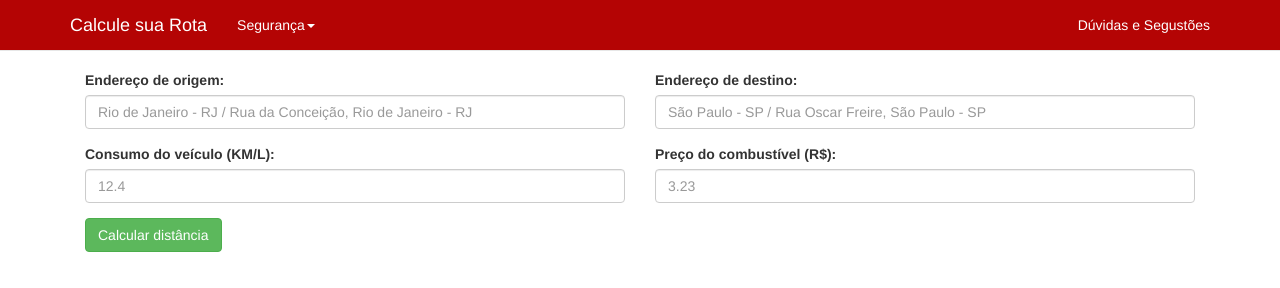
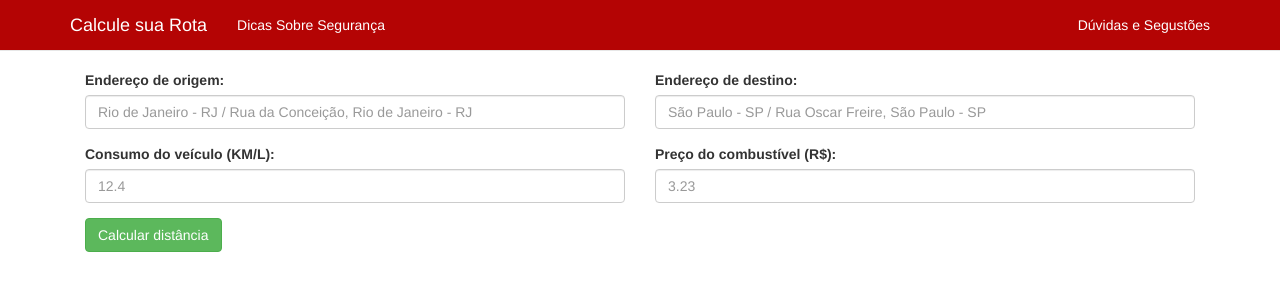
Before and after one commit to ArthurPedralli/projetoIntegrador2015, a PHP site: page /index.php in a window 1280 px wide. Shown: the top 288 px of the page. Run offline with PHP 8.4, Linux system fonts and the light colour scheme; some libraries are stand-ins or nearby versions.

Commit message:
Atualizações
Alterando navbar

```diff
--- a/menu.php
+++ b/menu.php
@@ -20,13 +20,7 @@
 	        </div>
 	        <div id="navbar" class="navbar-collapse collapse">
 	          	<ul class="nav navbar-nav">
-		            <li class="dropdown">
-		              <a href="./dicasSeguranca.php" class="dropdown-toggle" data-toggle="dropdown" role="button" aria-expanded="false">Segurança<span class="caret"></span></a>
-		              <ul class="dropdown-menu" role="menu">
-		                <li><a href="./dicasSeguranca.php">Dicas</a></li>
-		                <li><a href="#">Vídeos</a></li>
-		              </ul>
-		            </li>
+                <li><a href="./dicasSeguranca.php">Dicas Sobre Segurança</a></li>
 	          	</ul>
 	            <ul class="nav navbar-nav navbar-right">
 	            	<li><a class="link" data-toggle="modal" data-target="#myModal">Dúvidas e Segustões</a></li>
```
